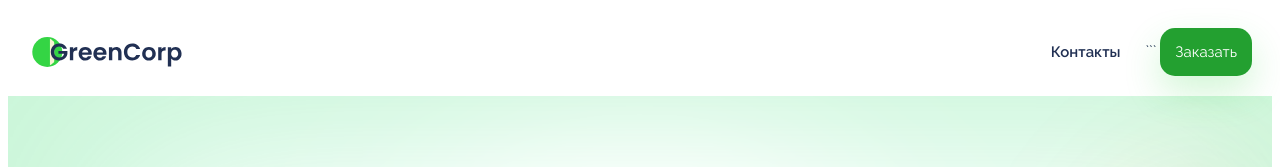
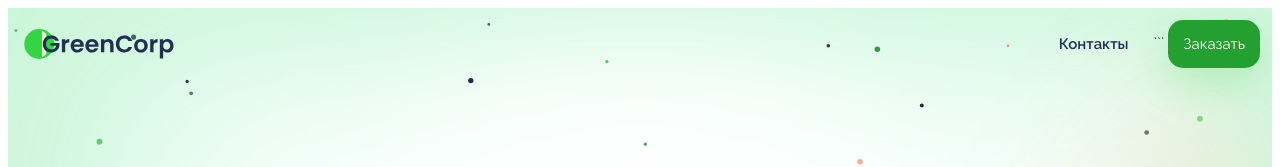
Before and after one commit to 7gev/green-corp-landing, a plain HTML site: page index.html in a window 1280 px wide. Shown: the top 167 px of the page. Drawn offline with nearby package versions, Linux system fonts and the light colour scheme.

Commit message:
5 версия

```diff
--- /dev/null
+++ b/js/canvas.js
@@ -0,0 +1,90 @@
+
+const COLORS = ["255,108,80", "5,117,18", "29,39,57", "67,189,81"];
+const BUBBLE_DENSITY = 100;
+
+function generateDecimalBetween(left, right) {
+   return (Math.random() * (left - right) + right).toFixed(2);
+}
+
+class Bubble {
+   constructor(canvas) {
+       this.canvas = canvas;
+
+       this.getCanvasSize();
+
+       this.init();
+   }
+
+   getCanvasSize() {
+       this.canvasWidth = this.canvas.clientWidth;
+       this.canvasHeight = this.canvas.clientHeight;
+   }
+
+   init() {
+       this.color = COLORS[Math.floor(Math.random() * COLORS.length)];
+       this.alpha = generateDecimalBetween(5, 10) / 10;
+       this.size = generateDecimalBetween(1, 3);
+       this.translateX = generateDecimalBetween(0, this.canvasWidth);
+       this.translateY = generateDecimalBetween(0, this.canvasHeight);
+       this.velocity = generateDecimalBetween(20, 40);
+       this.movementX = generateDecimalBetween(-2, 2) / this.velocity;
+       this.movementY = generateDecimalBetween(1, 20) / this.velocity;
+   }
+
+   move() {
+       this.translateX = this.translateX - this.movementX;
+       this.translateY = this.translateY - this.movementY;
+
+       if (this.translateY < 0 || this.translateX < 0 || this.translateX > this.canvasWidth) {
+           this.init();
+           this.translateY = this.canvasHeight;
+       }
+   }
+}
+
+class CanvasBackground {
+   constructor(id) {
+       this.canvas = document.getElementById(id);
+       this.ctx = this.canvas.getContext("2d");
+       this.dpr = window.devicePixelRatio;
+   }
+
+   start() {
+       this.canvasSize();
+       this.generateBubbles();
+       this.animate();
+   }
+
+   canvasSize() {
+       this.canvas.width = this.canvas.offsetWidth * this.dpr;
+       this.canvas.height = this.canvas.offsetHeight * this.dpr;
+
+       this.ctx.scale(this.dpr, this.dpr);
+   }
+
+   animate() {
+       this.ctx.clearRect(0, 0, this.canvas.clientWidth, this.canvas.clientHeight);
+
+       this.bubblesList.forEach((bubble) => {
+           bubble.move();
+           this.ctx.translate(bubble.translateX, bubble.translateY);
+           this.ctx.beginPath();
+           this.ctx.arc(0, 0, bubble.size, 0, 2 * Math.PI);
+           this.ctx.fillStyle = "rgba(" + bubble.color + "," + bubble.alpha + ")";
+           this.ctx.fill();
+           this.ctx.setTransform(this.dpr, 0, 0, this.dpr, 0, 0);
+       });
+
+       requestAnimationFrame(this.animate.bind(this));
+   }
+
+   generateBubbles() {
+       this.bubblesList = [];
+       for (let i = 0; i < BUBBLE_DENSITY; i++) {
+           this.bubblesList.push(new Bubble(this.canvas))
+       }
+   }
+}
+
+const canvas = new CanvasBackground("orb-canvas");
+canvas.start();
--- a/main.css
+++ b/main.css
@@ -3,11 +3,20 @@ header {
   justify-content: space-between;
   align-items: center;
   padding: 20px;
-  position: sticky;
+  position: fixed;
   top: 0;
   background: white;
   z-index: 1;
+  background: none;
+  left: 0;
+  right: 0;
+  transition: box-shadow, background-color .25s ease;
 }
+.header__scrolled {
+  background-color: white;
+  box-shadow: 0 12px 34px -11px rgb(65 62 101 / 10%);
+}
+
 body {
   font-family: 'Raleway', sans-serif;
   color: #213053;
@@ -35,6 +44,10 @@ button {
   box-shadow: 0 16px 36px rgb(52 213 68 / 22%);
   padding: 15px;
 }
+.about {
+  padding-top: 200px;
+}
+
 .about__image {
   width: 500px;
 }
```
Also changed, not shown: script.js (added, +17 -0 lines).
